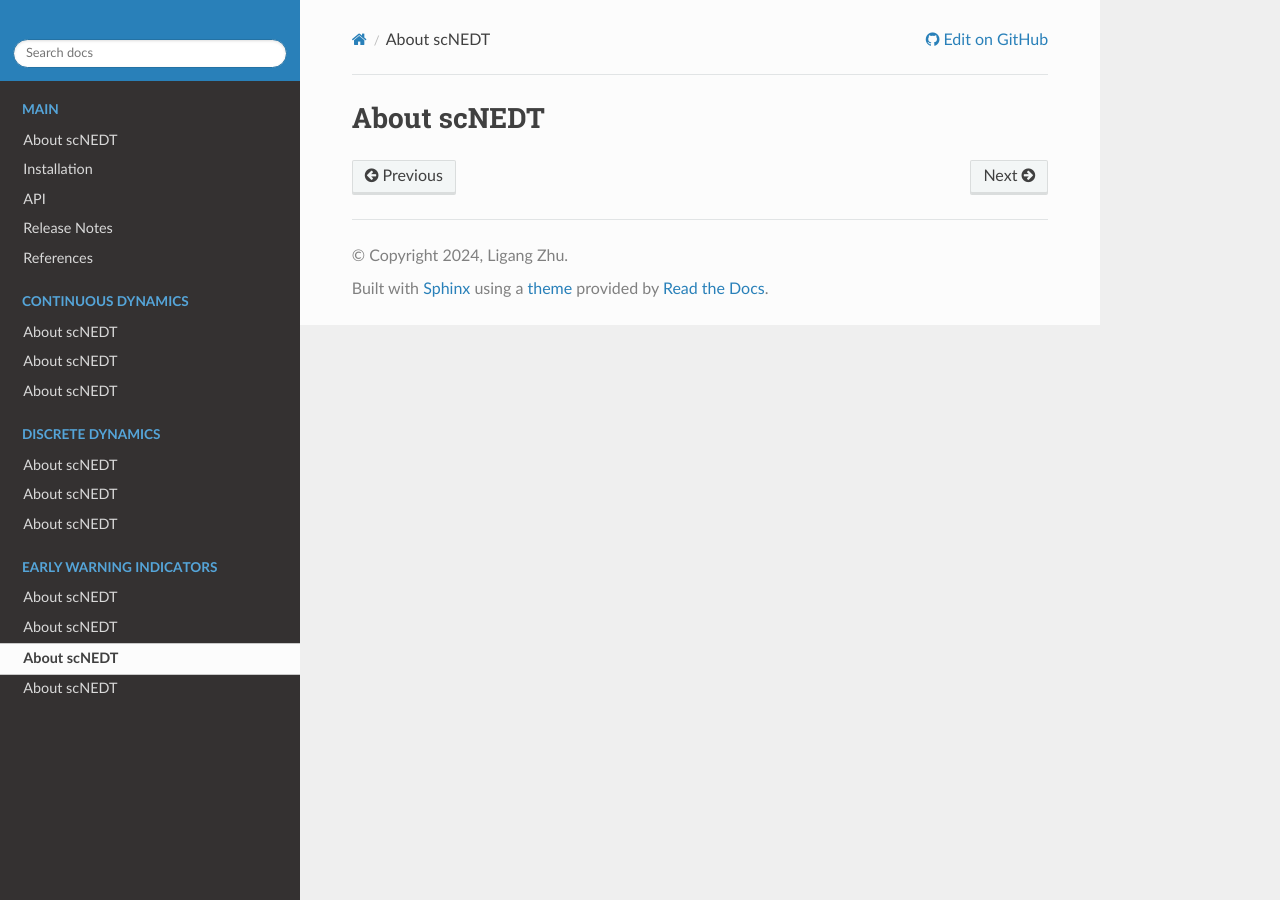
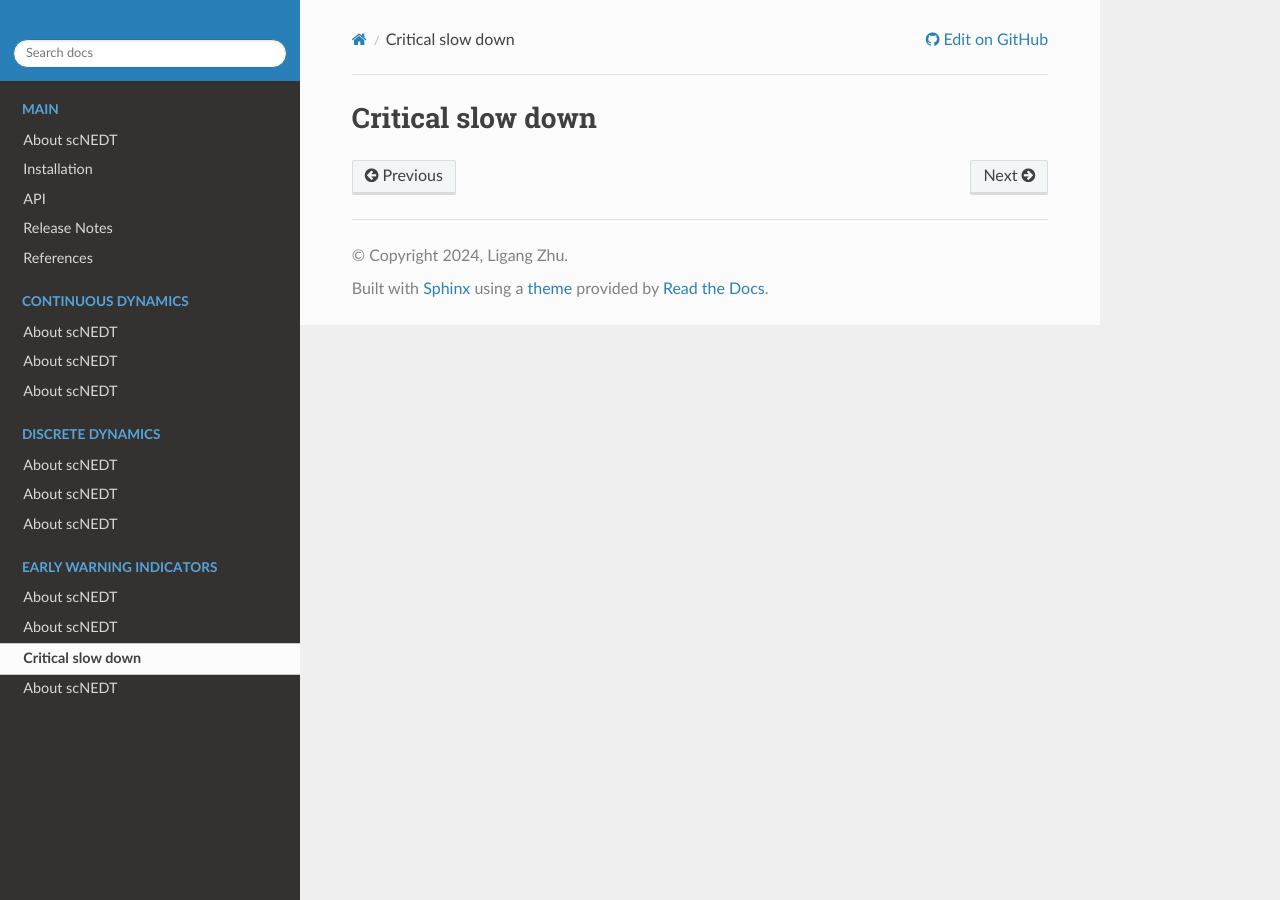
Before and after one commit to Zhu-1998/scNEDT_notebook, a Sphinx documentation site: the page built from docs/source/notebooks/Critical_slow_down.rst, in a window 1280 px wide. Built offline with Sphinx 7.4.7 and the Read the Docs theme 3.1.0, drawn with Linux system fonts in a browser that asks for light colours; pages that are not in the unit, such as notebooks, are missing from menus.

Commit message:
Update Critical_slow_down.rst

```diff
--- a/docs/source/notebooks/Critical_slow_down.rst
+++ b/docs/source/notebooks/Critical_slow_down.rst
@@ -1,2 +1,2 @@
-About scNEDT
-------------
+Critical slow down
+------------------
```
